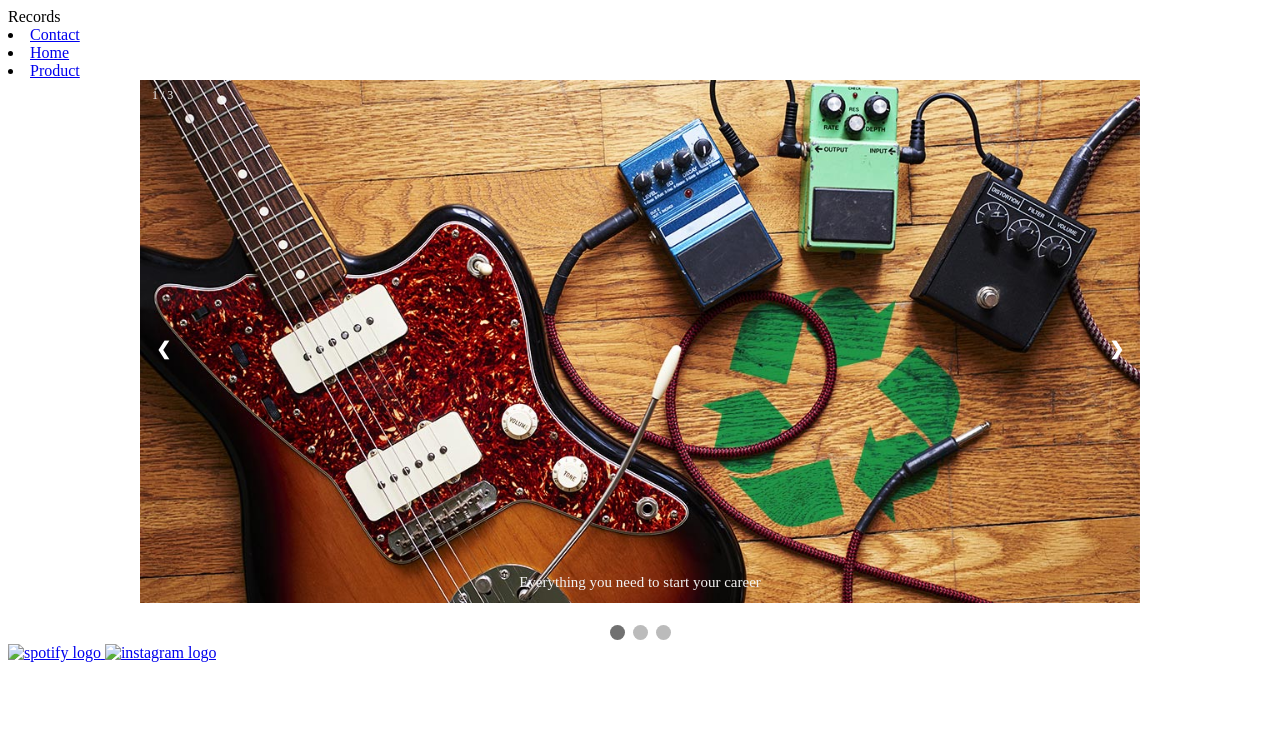
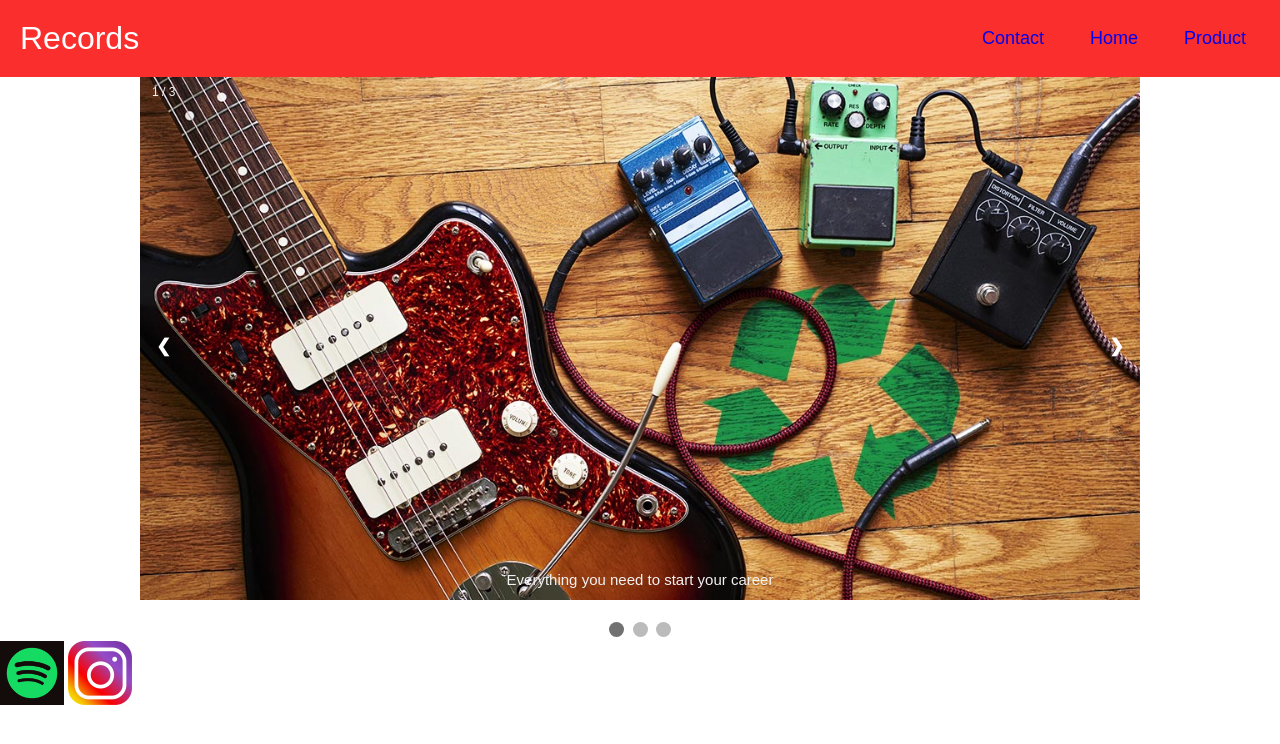
Before and after one commit to evandegraff/EcommerceV1, a plain HTML site: page home.html in a window 1280 px wide. Drawn offline with Linux system fonts and the light colour scheme; files that its build step writes are made by us from their sources; the site is published under a folder, as on GitHub Pages, so addresses that start at the root find nothing; files whose address does not match are found by name.

Commit message:
commit 2

```diff
--- a/home/home.html
+++ b/home.html
@@ -6,7 +6,7 @@
     <meta name="viewport" content="width=device-width, initial-scale=1.0">
     <title>Document</title>
     <link rel="stylesheet" href="style.css"/>
-    <link rel="stylesheet" href="/global.style.css"/>
+    <link rel="stylesheet" href="global.style.css"/>
 </head>
 
 <body>
@@ -16,9 +16,9 @@
 
         <!--Nav bar-->
         <div class="menu">
-        <li><a href="/contact/contact.html">Contact</a></li>
-        <li><a href="/home/home.html">Home</a></li>
-        <li><a href="/product/product.html">Product</a></li>
+        <li><a href="contact.html">Contact</a></li>
+        <li><a href="home.html">Home</a></li>
+        <li><a href="product.html">Product</a></li>
     </nav>
 </div>
 
@@ -66,11 +66,11 @@
 
 <footer>
 <div class="foot">
-    <a href="https://www.spotify.com/">
-<img src="/spotify.png" alt="spotify logo">
-</a>
-<a href="https://www.instagram.com/">
-<img src="/instagram.png" alt="instagram logo">
+  <a href="https://www.spotify.com/">
+    <img src="spotify.png" alt="spotify logo">
+    </a>
+    <a href="https://www.instagram.com/">
+    <img src="instagram.png" alt="instagram logo">
 </a>
 </div>
 </footer>
```
Also changed, not shown: contact.html (renamed from contact/contact.html, +6 -6 lines), product.html (renamed from product/product.html, +8 -8 lines).
